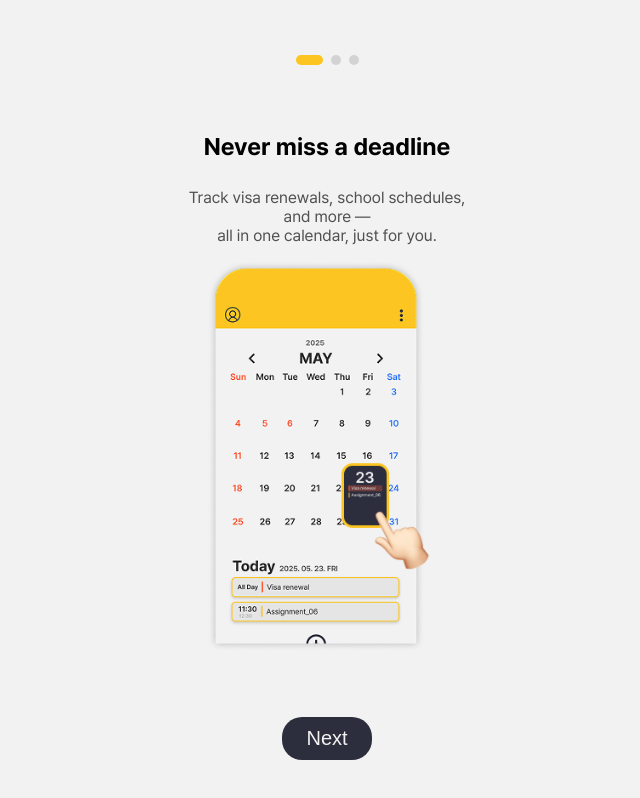
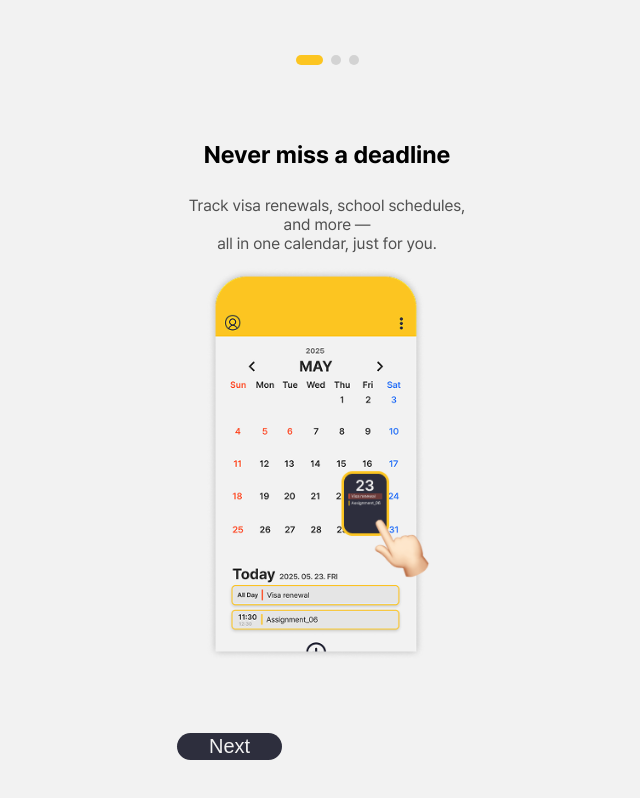
Before and after one commit to Ryu-Jemu/navi-app, a React (Create React App) app: page /onboarding in a window 1280 px wide. Shown: the whole page, without its empty margins (313-953 px from the left). Built offline with nearby package versions, Linux system fonts and the light colour scheme.

Commit message:
Modify buttons size

```diff
--- a/src/pages/OnboardingPage.css
+++ b/src/pages/OnboardingPage.css
@@ -55,10 +55,12 @@
 
 .button-group {
   display: flex;
-  gap: 250px;
+  justify-content: space-between;
+  width: 100%;
+  max-width: 300px;
 }
 
-.back-button {
+button.back-button {
   background-color: var(--white);
   color: var(--gray-1);
   font-size: 20px;
@@ -73,7 +75,7 @@
   background-color: var(--navy);
   color: var(--white);
   font-size: 20px;
-  padding: 10px 24px;
+  padding: 2px 32px;
   border: none;
   border-radius: 20px;
   cursor: pointer;
```
